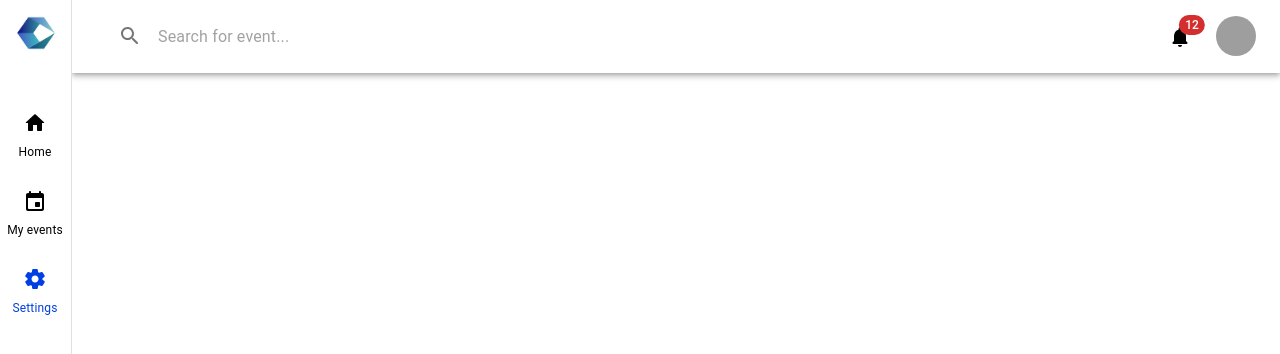
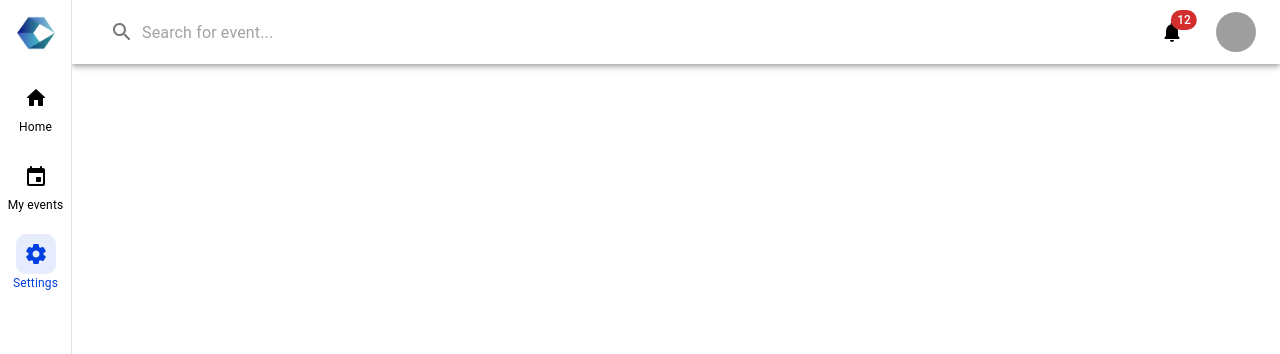
Before and after one commit to Warbreon/event-planner-fe, a React (Create React App) app: page / in a window 1280 px wide. Shown: the top 354 px of the page. Built offline with nearby package versions, Linux system fonts and the light colour scheme; grey boxes are pictures that could not be loaded.

Commit message:
-Removed inline styles where possible; -Made separate components for search bar and navigation buttons;

```diff
--- a/src/components/app-bar/PlannerAppBar.css
+++ b/src/components/app-bar/PlannerAppBar.css
@@ -2,6 +2,14 @@
 	color: black;
 }
 
-fieldset.MuiOutlinedInput-notchedOutline {
-	border: 0;
+.icon-button {
+	padding: 0 !important;
 }
+
+#notif-box {
+	margin-inline: 2rem;
+}
+
+#profile-menu-appbar > .MuiPaper-root {
+	margin-top: 45px;
+}
--- a/src/components/app-bar/PlannerAppBar.tsx
+++ b/src/components/app-bar/PlannerAppBar.tsx
@@ -1,4 +1,4 @@
-import React, { useState } from 'react';
+import React from 'react';
 import AppBar from '@mui/material/AppBar';
 import Box from '@mui/material/Box';
 import Toolbar from '@mui/material/Toolbar';
@@ -9,20 +9,19 @@ import Container from '@mui/material/Container';
 import Avatar from '@mui/material/Avatar';
 import Tooltip from '@mui/material/Tooltip';
 import MenuItem from '@mui/material/MenuItem';
-import { Badge, InputAdornment, OutlinedInput, FormControl } from '@mui/material';
-import SearchRoundedIcon from '@mui/icons-material/SearchRounded';
+import { Badge } from '@mui/material';
 import NotificationsRoundedIcon from '@mui/icons-material/NotificationsRounded';
 
 import './PlannerAppBar.css';
+import EventSearchBar from './event-search-bar/EventSearchBar.tsx';
 
-const settings = ['Profile', 'Logout'];
+const profileSettings = ['Profile', 'Logout'];
 
 //Temporary number of notifs until we get it from backend.
 const fakeNumberOfNotifications = 12;
 
 const PlannerAppBar = () => {
 	const [anchorUser, setAnchorUser] = React.useState<null | HTMLElement>(null);
-	const [value, setValue] = useState<string>('');
 
 	const handleClickOnNotifications = (event: React.MouseEvent<HTMLElement>) => {
 		console.log("Trying to redirect to notification's window.");
@@ -36,42 +35,17 @@ const PlannerAppBar = () => {
 		setAnchorUser(null);
 	};
 
-	const handleChange = (event: React.ChangeEvent<HTMLInputElement>) => {
-		setValue(event.target.value);
-	};
-
 	return (
-		<AppBar position='static' sx={{ backgroundColor: 'white' }}>
+		<AppBar id='app-bar' position='static'>
 			<Container maxWidth='xl'>
 				<Toolbar disableGutters>
-					<Box sx={{ display: 'flex', alignItems: 'flex-end', flexGrow: 1 }}>
-						<FormControl fullWidth>
-							<OutlinedInput
-								id='event-search'
-								className='event-search-input'
-								type='text'
-								placeholder='Search for event...'
-								value={value}
-								onChange={handleChange}
-								startAdornment={
-									<InputAdornment position='start'>
-										<IconButton>
-											<SearchRoundedIcon />
-										</IconButton>
-									</InputAdornment>
-								}
-							/>
-						</FormControl>
+					<Box id='search-bar-box'>
+						<EventSearchBar />
 					</Box>
-					<Box sx={{ m: 3 }}>
-						<IconButton onClick={handleClickOnNotifications} sx={{ p: 0 }}>
+					<Box id='notif-box'>
+						<IconButton className='icon-button' onClick={handleClickOnNotifications}>
 							{fakeNumberOfNotifications > 0 ? (
-								<Badge
-									badgeContent={fakeNumberOfNotifications}
-									color='error'
-									overlap='rectangular'
-									style={{ borderRadius: '8px' }}
-								>
+								<Badge badgeContent={fakeNumberOfNotifications} color='error'>
 									<NotificationsRoundedIcon className='notif-icon' />
 								</Badge>
 							) : (
@@ -79,15 +53,14 @@ const PlannerAppBar = () => {
 							)}
 						</IconButton>
 					</Box>
-					<Box sx={{ flexGrow: 0 }}>
+					<Box>
 						<Tooltip title='Open settings'>
-							<IconButton onClick={handleOpenUserMenu} sx={{ p: 0 }}>
+							<IconButton className='icon-button' onClick={handleOpenUserMenu}>
 								<Avatar alt='Remy Sharp' src='https://thispersondoesnotexist.com/' />
 							</IconButton>
 						</Tooltip>
 						<Menu
-							sx={{ mt: '45px' }}
-							id='menu-appbar'
+							id='profile-menu-appbar'
 							anchorEl={anchorUser}
 							anchorOrigin={{
 								vertical: 'top',
@@ -101,7 +74,7 @@ const PlannerAppBar = () => {
 							open={Boolean(anchorUser)}
 							onClose={handleCloseUserMenu}
 						>
-							{settings.map((setting) => (
+							{profileSettings.map((setting) => (
 								<MenuItem key={setting} onClick={handleCloseUserMenu}>
 									<Typography textAlign='center'>{setting}</Typography>
 								</MenuItem>
--- /dev/null
+++ b/src/components/app-bar/event-search-bar/EventSearchBar.css
@@ -0,0 +1,17 @@
+fieldset.MuiOutlinedInput-notchedOutline {
+	border: 0;
+}
+
+.icon-button {
+	padding: 0 !important;
+}
+
+#app-bar {
+	background-color: white;
+}
+
+#search-bar-box {
+	display: 'flex';
+	align-items: 'flex-end';
+	flex-grow: 1;
+}
--- /dev/null
+++ b/src/components/app-bar/event-search-bar/EventSearchBar.tsx
@@ -0,0 +1,37 @@
+import React, { useState } from 'react';
+import { FormControl, OutlinedInput, InputAdornment, IconButton } from '@mui/material';
+import SearchRoundedIcon from '@mui/icons-material/SearchRounded';
+
+import './EventSearchBar.css';
+
+const EventSearchBar = () => {
+	const [value, setValue] = useState<string>('');
+
+	const handleChange = (event: React.ChangeEvent<HTMLInputElement>) => {
+		setValue(event.target.value);
+	};
+
+	return (
+		<div>
+			<FormControl fullWidth>
+				<OutlinedInput
+					id='event-search'
+					className='event-search-input'
+					type='text'
+					placeholder='Search for event...'
+					value={value}
+					onChange={handleChange}
+					startAdornment={
+						<InputAdornment position='start'>
+							<IconButton className='icon-button'>
+								<SearchRoundedIcon />
+							</IconButton>
+						</InputAdornment>
+					}
+				/>
+			</FormControl>
+		</div>
+	);
+};
+
+export default EventSearchBar;
--- a/src/components/nav-bar/NavigationSideBar.css
+++ b/src/components/nav-bar/NavigationSideBar.css
@@ -4,30 +4,14 @@
 	justify-content: center;
 	align-items: center;
 	text-align: center;
+	width: 70px;
 	margin-bottom: 20px;
 }
 
-.nav-list-item .MuiListItemIcon-root {
+.nav-list-item > * {
+	display: flex;
 	justify-content: center;
-	align-items: center;
-}
-
-.inactive-icon,
-.inactive-text {
-	color: black;
-}
-
-.active-icon,
-.active-text {
-	color: #003fe1;
-}
-
-.active-button {
-	background-color: #e7ecfd;
-}
-
-.active-button:hover {
-	background-color: #acc4f4;
+	flex-direction: column;
 }
 
 .nav-text {
@@ -35,3 +19,9 @@
 	padding: 0;
 	margin: 0;
 }
+
+.cognizant-logo {
+	height: 50px;
+	width: 50px;
+	margin-bottom: '1.5rem';
+}
--- a/src/components/nav-bar/NavigationSideBar.tsx
+++ b/src/components/nav-bar/NavigationSideBar.tsx
@@ -9,7 +9,7 @@ import EventRoundedIcon from '@mui/icons-material/EventRounded';
 import SettingsRoundedIcon from '@mui/icons-material/SettingsRounded';
 
 import './NavigationSideBar.css';
-import { IconButton } from '@mui/material';
+import NavBarButton from './nav-bar-button/NavBarButton.tsx';
 
 type NavigationSideBarProps = {
 	drawerWidth: number;
@@ -17,21 +17,18 @@ type NavigationSideBarProps = {
 	children: ReactNode;
 };
 
-const possiblePages = ['HOME', 'MY_EVENTS', 'SETTINGS'];
+const possiblePages = ['Home', 'My events', 'Settings'];
 
 const NavigationSideBar: React.FC<NavigationSideBarProps> = (props) => {
-	const handleClickOnNavButton = (event: React.MouseEvent<HTMLElement>) => {
-		console.log('Trying to redirect to selected path');
-	};
-
 	//Indicates on which page the user is on to highlight the button on the nav bar. To be removed when actual routing is added.
 	let tempCurrentPage = possiblePages[Math.floor(Math.random() * possiblePages.length)];
 
 	return (
 		<>
-			<Box sx={{ display: 'flex' }}>
+			<Box id='sidebar-box'>
 				<CssBaseline />
 				<Drawer
+					id='sidebar-drawer'
 					sx={{
 						width: props.drawerWidth,
 						flexShrink: 0,
@@ -46,50 +43,18 @@ const NavigationSideBar: React.FC<NavigationSideBarProps> = (props) => {
 				>
 					<List className='nav-list'>
 						<ListItem className='nav-list-item' key='Cognizant' disablePadding>
-							<img
-								className='cognizant-logo'
-								src='Cognizant_logo.jpg'
-								alt='Cognizant company logo'
-								height={50}
-								width={50}
-								style={{ marginBottom: '25px' }}
-							/>
+							<img className='cognizant-logo' src='Cognizant_logo.jpg' alt='Cognizant company logo' />
 						</ListItem>
 						{props.loggedIn && (
 							<>
-								<ListItem className='nav-list-item' key='Home' disablePadding sx={{ width: '70px' }}>
-									<IconButton
-										onClick={handleClickOnNavButton}
-										className={`nav-button ${tempCurrentPage === 'HOME' ? 'active-button' : 'inactive-button'}`}
-										sx={{ borderRadius: '10px' }}
-									>
-										<HomeRoundedIcon className={tempCurrentPage === 'HOME' ? 'active-icon' : 'inactive-icon'} />
-									</IconButton>
-									<p className={`nav-text ${tempCurrentPage === 'HOME' ? 'active-text' : 'inactive-text'}`}>Home</p>
+								<ListItem className='nav-list-item' key='Home' disablePadding>
+									<NavBarButton buttonPage='Home' currentPage={tempCurrentPage} icon={<HomeRoundedIcon />} />
 								</ListItem>
-								<ListItem className='nav-list-item' key='My events' disablePadding sx={{ width: '70px' }}>
-									<IconButton
-										onClick={handleClickOnNavButton}
-										className={`nav-button ${tempCurrentPage === 'MY_EVENTS' ? 'active-button' : 'inactive-button'}`}
-										sx={{ borderRadius: '10px' }}
-									>
-										<EventRoundedIcon className={tempCurrentPage === 'MY_EVENTS' ? 'active-icon' : 'inactive-icon'} />
-									</IconButton>
-									<p className={`nav-text ${tempCurrentPage === 'MY_EVENTS' ? 'active-text' : 'inactive-text'}`}>
-										My events
-									</p>
+								<ListItem className='nav-list-item' key='My events' disablePadding>
+									<NavBarButton buttonPage='My events' currentPage={tempCurrentPage} icon={<EventRoundedIcon />} />
 								</ListItem>
-								<ListItem className='nav-list-item' key='Settings' disablePadding sx={{ width: '70px' }}>
-									<IconButton
-										onClick={handleClickOnNavButton}
-										className={`nav-button ${tempCurrentPage === 'SETTINGS' ? 'active-button' : 'inactive-button'}`}
-										sx={{ borderRadius: '10px' }}
-									>
-										<SettingsRoundedIcon className={tempCurrentPage === 'SETTINGS' ? 'active-icon' : 'inactive-icon'} />
-									</IconButton>
-									<p className={`nav-text ${tempCurrentPage === 'SETTINGS' ? 'active-text' : 'inactive-text'}`}>
-										Settings
-									</p>
+								<ListItem className='nav-list-item' key='Settings' disablePadding>
+									<NavBarButton buttonPage='Settings' currentPage={tempCurrentPage} icon={<SettingsRoundedIcon />} />
 								</ListItem>
 							</>
 						)}
--- /dev/null
+++ b/src/components/nav-bar/nav-bar-button/NavBarButton.css
@@ -0,0 +1,22 @@
+.nav-list-item > * {
+	justify-content: center;
+	align-items: center;
+}
+
+.inactive-icon,
+.inactive-text {
+	color: black;
+}
+
+.active-icon,
+.active-text {
+	color: #003fe1;
+}
+
+.nav-button.active-button {
+	background-color: #e7ecfd;
+}
+
+.nav-button.active-button:hover {
+	background-color: #acc4f4;
+}
--- /dev/null
+++ b/src/components/nav-bar/nav-bar-button/NavBarButton.tsx
@@ -0,0 +1,32 @@
+import React, { ReactNode, ReactElement } from 'react';
+import { IconButton } from '@mui/material';
+import './NavBarButton.css';
+
+type NavBarButtonProps = {
+	buttonPage: string;
+	currentPage: string;
+	icon: ReactNode;
+};
+
+const NavBarButton: React.FC<NavBarButtonProps> = ({ buttonPage, currentPage, icon }) => {
+	const handleClickOnNavButton = (event: React.MouseEvent<HTMLElement>) => {
+		console.log('Trying to redirect to selected path');
+	};
+
+	return (
+		<div id={buttonPage + '-button-div'}>
+			<IconButton
+				onClick={handleClickOnNavButton}
+				className={`nav-button ${buttonPage === currentPage ? 'active-button' : 'inactive-button'}`}
+				sx={{ borderRadius: '10px' }}
+			>
+				{React.cloneElement(icon as ReactElement<any>, {
+					className: buttonPage === currentPage ? 'active-icon' : 'inactive-icon',
+				})}
+			</IconButton>
+			<p className={`nav-text ${buttonPage === currentPage ? 'active-text' : 'inactive-text'}`}>{buttonPage}</p>
+		</div>
+	);
+};
+
+export default NavBarButton;
```
